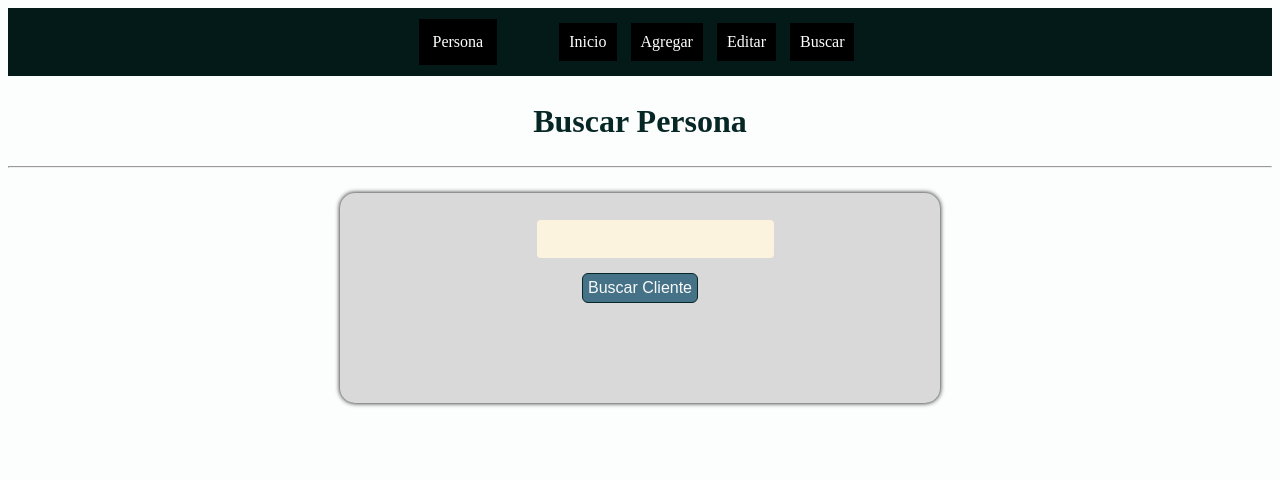
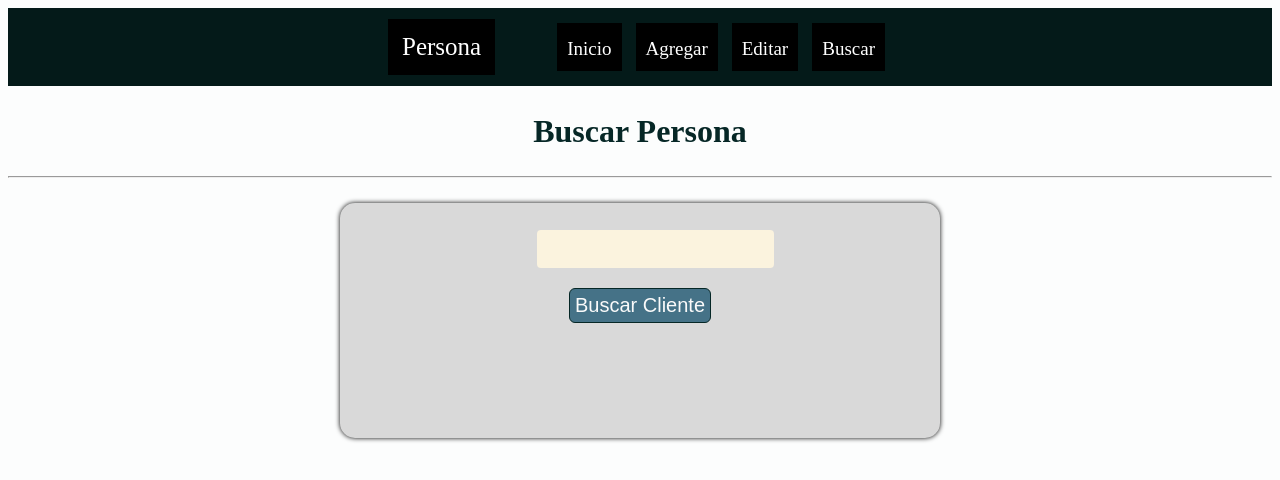
Before and after one commit to Delbelt/React-Crud-Personas, a React (Create React App) app: page /buscar in a window 1280 px wide. Shown: the top 480 px of the page. Built offline with nearby package versions, Linux system fonts and the light colour scheme.

Commit message:
Modifica los estilos del proyecto [sass]

```diff
--- a/src/sass/components/_buttom.scss
+++ b/src/sass/components/_buttom.scss
@@ -3,10 +3,11 @@
     background-color: $white;
     color: $dark;
     font-size: 1rem;
-    border: solid 1px $dark;
+    border: solid 0.1px $dark;
     border-radius: 6px;
     margin: 10px;
     padding: 5px;
+    font-size: 20px;
 
     &:hover
     {
@@ -37,12 +38,13 @@
 
     &.btn-delete
     {
-        background-color: darken($color: $primary, $amount: 6);
+        background-color: darken($color: $cancelar, $amount: 4);
         color: darken($color: $white, $amount: 2);
+        font-size: 20px;
 
         &:hover
         {
-            background-color: darken($color: $primary, $amount: 15);
+            background-color: darken($color: $cancelar, $amount: 12);
         }
     }
 
@@ -65,7 +67,7 @@
         background-color: darken($color: $secondary, $amount: 5);
         color: darken($color: $white, $amount: 2);
         margin: auto;
-        margin-top: 15px;
+        margin: 20px 10px 20px 10px;
         padding: 5px;
 
         &:hover
@@ -76,10 +78,11 @@
 
     &.btn-form
     {
-        background-color: darken($color: $secondary, $amount: 5);
+        background-color: darken($color: $secondary, $amount: 1);
         color: darken($color: $white, $amount: 2);
         padding: 4px;
-        margin: autos;
+        margin-top: 15px;
+        font-size: 20px;
 
         &:hover
         {
--- a/src/sass/components/_form.scss
+++ b/src/sass/components/_form.scss
@@ -7,12 +7,13 @@
     flex-direction: column;
     align-items: center;
     max-width: 600px;
-    height: 320px;
+    height: 420px;
     background-color:darken($color: $white, $amount: 15);
     border-radius: 15px;
     border: 15px;
     border-color: $dark;
     box-shadow: 0px 0px 5px 0px;
+    font-size: 20px;
 }
 
 .form-find
@@ -24,7 +25,7 @@
     flex-direction: column;
     align-items: center;
     max-width: 600px;
-    height: 210px;
+    height: 235px;
     background-color:darken($color: $white, $amount: 15);
     border-radius: 15px;
     border: 15px;
@@ -48,8 +49,13 @@
     border-color: $dark;
     box-shadow: 0px 0px 5px 0px;
 
+    input
+    {
+        font-size: 20px;
+    }
+
     &.tabla
     {
-        height: 200px;
+        height: 250px;
     }
 }
--- a/src/sass/components/_tablas.scss
+++ b/src/sass/components/_tablas.scss
@@ -9,11 +9,26 @@
 
     thead
     {
-        font-size: 20px;
+        tr
+        {
+
+            th
+            {
+                font-size: 25px;
+            }
+        }
     }
 
-    tr
+    tbody
     {
-        font-size: 15px;
+        tr
+        {
+            td
+            {
+                font-size: 25px;
+            }
+        }
     }
+
+
 }
--- a/src/sass/config/_global.scss
+++ b/src/sass/config/_global.scss
@@ -3,5 +3,6 @@
 body
 {
     background-color: lighten($color: $secondary, $amount: 54);
+    font-size: 25px;
     text-align: center;
 }
--- a/src/sass/others/_links.scss
+++ b/src/sass/others/_links.scss
@@ -29,13 +29,13 @@ ul
 
     &:hover
     {
-        box-shadow: 3px 3px 4px 1px rgb(7, 134, 184);
+        box-shadow: 2px 2px 3px 1px rgb(7, 134, 184);
         text-decoration: none
     }
         a //Links
         {
             text-decoration: none;
-            font-size: 1rem;
+            font-size: 19px;
             color: darken($color: $white, $amount: 10);
             color: $white;
 
```
